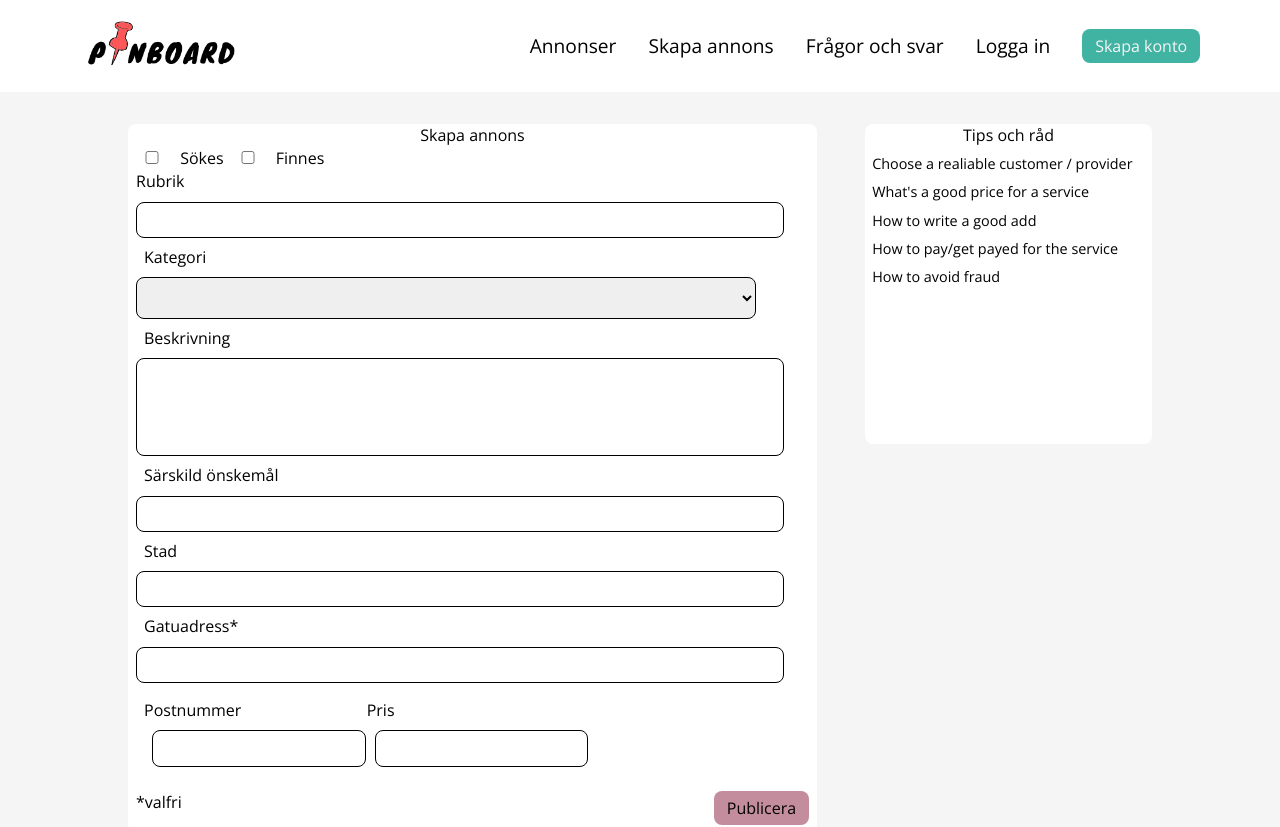
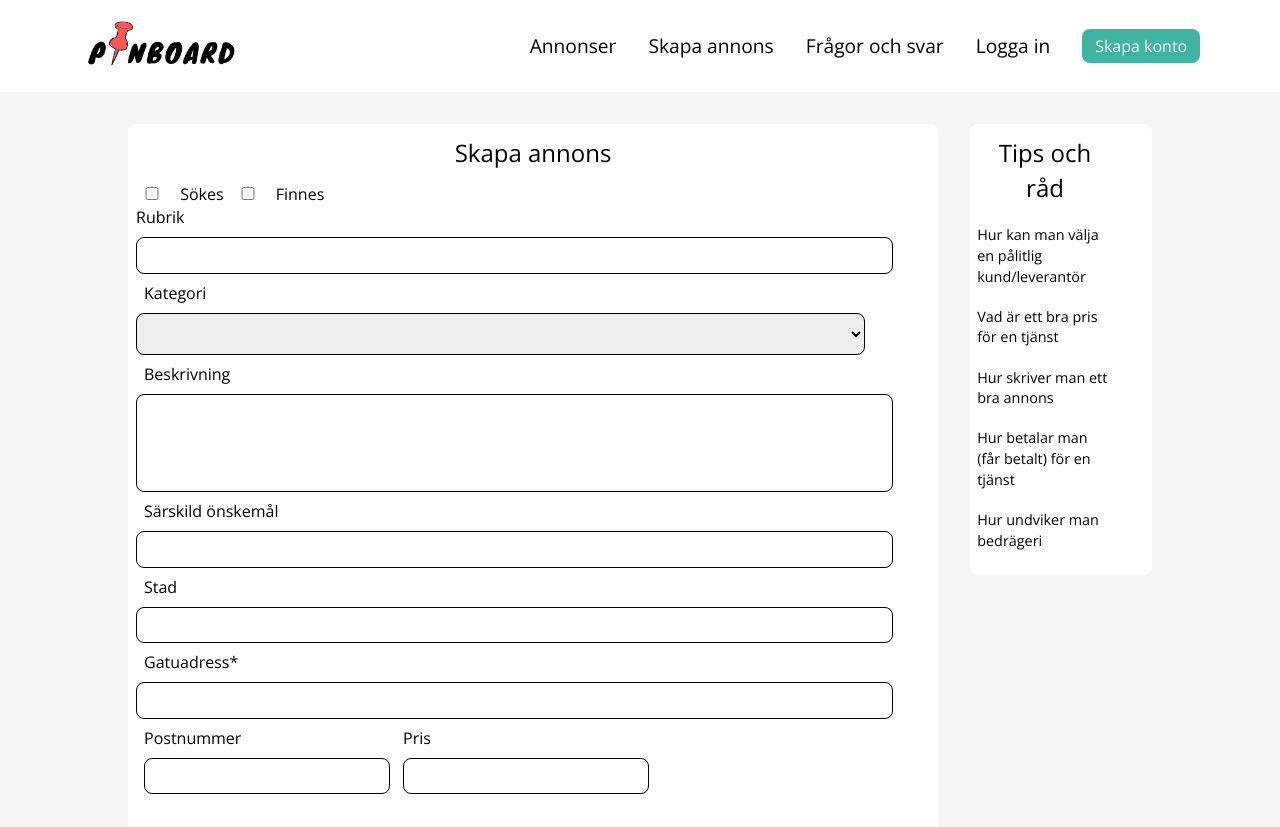
Before and after one commit to Eva-Fireborn/pinboard, a React (Create React App) app: page /skapaannons in a window 1280 px wide. Shown: the top 827 px of the page. Built offline with nearby package versions, Linux system fonts and the light colour scheme.

Commit message:
small fix in scss

```diff
--- a/src/createAdd/createAdd.js
+++ b/src/createAdd/createAdd.js
@@ -22,8 +22,8 @@ const CreateAdd = () => {
 
     return (
         <div id="wrapper">
-            <div className="formContainer">
-                <h5 className="rubrik">Skapa annons</h5>
+            <main className="formContainer">
+                <h3 className="rubrik">Skapa annons</h3>
                 <form onSubmit={handleSubmit}>
                     <div className="checkboxes">
                         <label>
@@ -39,7 +39,7 @@ const CreateAdd = () => {
                         </label>
                         <label>Kategori
                             <select name="categories">
-                            <option selected></option>
+                                <option value=""></option>
 				                <option value="musik">musik</option>
 				                <option value="mat">mat</option>
                                 <option value="transport">transport</option>
@@ -51,24 +51,29 @@ const CreateAdd = () => {
                         <label>Särskild önskemål<input /></label>
                         <label>Stad<input /></label>
                         <label>Gatuadress*<input /></label>
-                        <label className="shortInput" >Postnummer<input /></label>
-                        <label className="shortInput" >Pris<input  /></label>
+                        <div className="shortInput">
+                            <label>Postnummer<input/></label>
+                        </div>
+                        <div className="shortInput">
+                            <label>Pris<input/></label>
+                        </div>
+
 
                     </div>
                     <button type="submit" className="formButton">Publicera</button>
                 </form>
                 <span>*valfri</span>
-            </div>
-            <div className="tipsContainer">
-                <h5 className="rubrik">Tips och råd</h5>
-                <div>
-                    <p>Choose a realiable customer / provider</p>
-                    <p>What's a good price for a service</p>
-                    <p>How to write a good add</p>
-                    <p>How to pay/get payed for the service</p>
-                    <p>How to avoid fraud</p>
-                </div>
-            </div>
+            </main>
+            <aside className="tipsContainer">
+                <h3 className="rubrik">Tips och råd</h3>
+                    <ul>
+                        <li>Hur kan man välja en pålitlig kund/leverantör</li>
+                        <li>Vad är ett bra pris för en tjänst</li>
+                        <li>Hur skriver man ett bra annons</li>
+                        <li>Hur betalar man (får betalt) för en tjänst</li>
+                        <li>Hur undviker man bedrägeri</li>
+                    </ul>
+            </aside>
         </div>
     );
 };
--- a/src/css/createAdd.scss
+++ b/src/css/createAdd.scss
@@ -25,6 +25,7 @@
         .shortInput {
             display: inline-block;
             width: 30%;
+            margin-right: 1em;
         }
     }
 
@@ -37,12 +38,12 @@
 }
 
 .tipsContainer {
-    width: 20em;
-    height: 20em;
-    margin-left: 3em;
-    p {
+    width: 20%;
+    height: 60%;
+    margin-left: 2em;
+    li {
         font-size: 0.9em;
-        margin: 0.5em;
+        padding: 0.5em;
     }
 }
 
@@ -51,6 +52,6 @@
     border-radius: $rounding-large;
     .rubrik {
         text-align: center;
+        margin: 0.5em;
     }
-
 }
```
Lines whose indentation alone changed are shown as unchanged.
